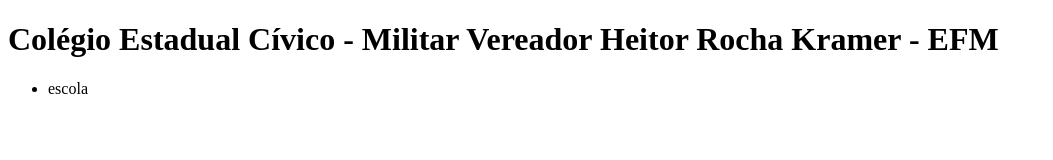
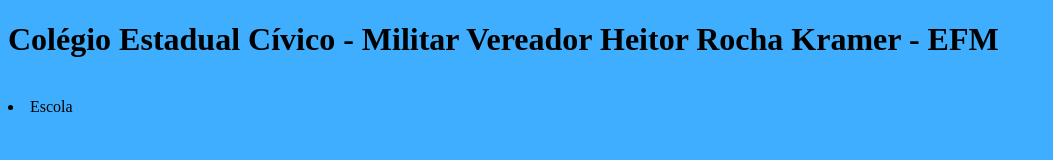
Before and after one commit to shaghazx/wesleys77, a plain HTML site: page sitedaescola2B/index.html in a window 1280 px wide. Shown: the whole page, without its empty margins (0-1053 px from the left). Drawn offline with Linux system fonts and the light colour scheme.

Commit message:
site 3.o

```diff
--- a/sitedaescola2B/index.html
+++ b/sitedaescola2B/index.html
@@ -5,16 +5,13 @@
     <meta http-equiv="X-UA-Compatible" content="IE=edge">
     <meta name="viewport" content="width=device-width, initial-scale=1.0">
     <title>Document</title>
-
+    <link rel="stylesheet" href="style.css"
+</head>
 <body>
     <header>
-
-
     <h1>Colégio Estadual Cívico - Militar Vereador Heitor Rocha Kramer - EFM</h1>
-    <ul>
-        <li>escola</li>
-    </ul>
-    </header>
-<img src="">
+    <img src="" aslt="">
+    <li>Escola</li>
+</header>
 </body>
 </html>
```
